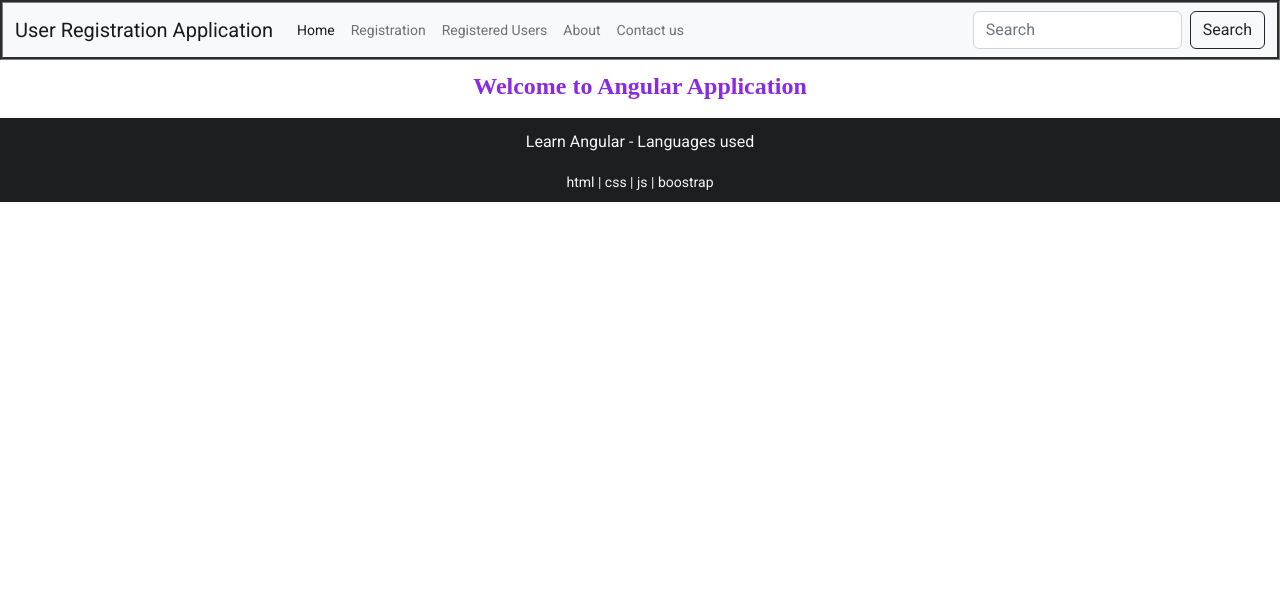
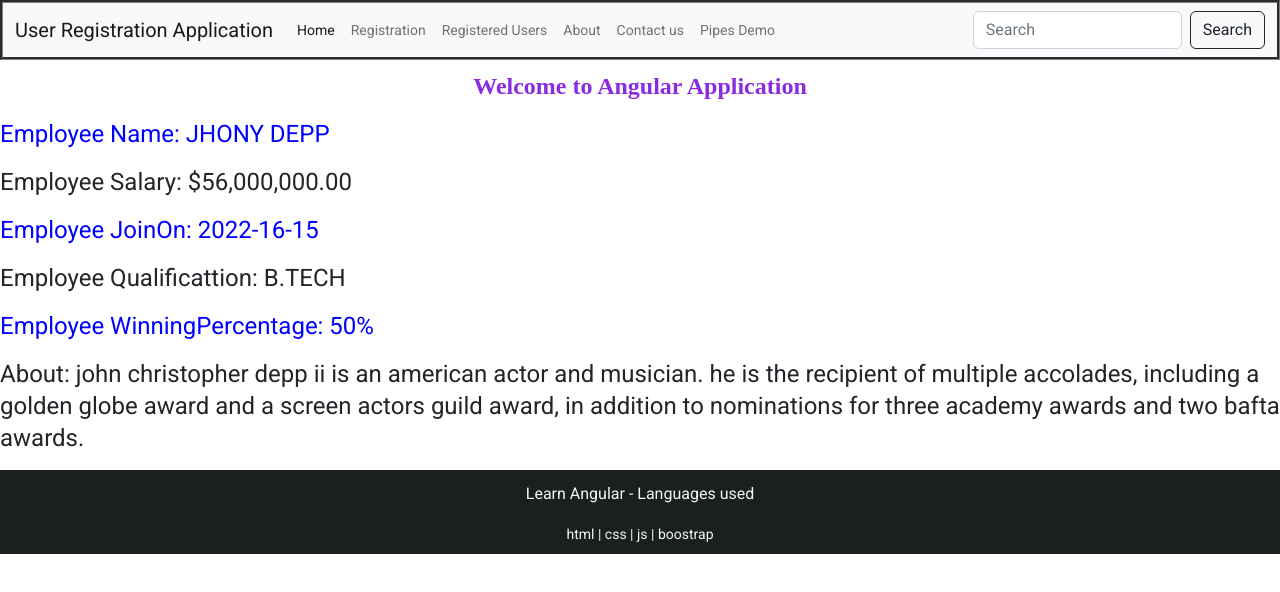
Before and after one commit to sivaranjanimurugan/IIHT_batch_8.0_28-11-22, an Angular app in the folder Client-side/helloworld/: page /pipe in a window 1280 px wide. Before the commit this address led to /. Shown: the top 592 px of the page. Built offline with nearby package versions, Linux system fonts and the light colour scheme.

Commit message:
added pipes

```diff
--- a/Client-side/helloworld/src/app/Components/navbar/navbar.component.html
+++ b/Client-side/helloworld/src/app/Components/navbar/navbar.component.html
@@ -21,6 +21,9 @@
           <li class="nav-item">
             <a class="nav-link" routerLink="contactus">Contact us</a>
           </li>
+          <li class="nav-item">
+            <a class="nav-link" routerLink="pipe">Pipes Demo</a>
+          </li>
         </ul>
         <form class="d-flex" role="search">
           <input class="form-control me-2" type="search" placeholder="Search" aria-label="Search">
--- /dev/null
+++ b/Client-side/helloworld/src/app/Components/pipes/pipes.component.html
@@ -0,0 +1,6 @@
+<h1 style="color: blue;">Employee Name: {{employee.name | uppercase}}</h1>
+<h1>Employee Salary: {{employee.baseSalary | currency:"USD"}}</h1>
+<h1 style="color: blue;">Employee JoinOn: {{employee.joinOn | date:"yyyy-mm-dd"}}</h1>
+<h1>Employee Qualificattion: {{employee.qualification | uppercase}}</h1>
+<h1 style="color: blue;">Employee WinningPercentage: {{employee.winningPercentage | percent}}</h1>
+<h1>About: {{employee.about | lowercase}}</h1>
--- /dev/null
+++ b/Client-side/helloworld/src/app/Components/pipes/pipes.component.ts
@@ -0,0 +1,24 @@
+import { Component, OnInit } from '@angular/core';
+
+@Component({
+  selector: 'app-pipes',
+  templateUrl: './pipes.component.html',
+  styleUrls: ['./pipes.component.css']
+})
+export class PipesComponent implements OnInit {
+
+  employee = {
+    "name": "jhony depp",
+    "baseSalary": 56000000,
+    "joinOn": Date.now(),
+    "qualification": "B.Tech",
+    "about": "John Christopher Depp II is an American actor and musician. He is the recipient of multiple accolades, including a Golden Globe Award and a Screen Actors Guild Award, in addition to nominations for three Academy Awards and two BAFTA awards.",
+    "winningPercentage": 50 / 100
+  }
+
+  constructor() { }
+
+  ngOnInit(): void {
+  }
+
+}
--- a/Client-side/helloworld/src/app/app-routing.module.ts
+++ b/Client-side/helloworld/src/app/app-routing.module.ts
@@ -3,6 +3,7 @@ import { RouterModule, Routes } from '@angular/router';
 import { AboutComponent } from './Components/about/about.component';
 import { ContactusComponent } from './Components/contactus/contactus.component';
 import { HomeComponent } from './Components/home/home.component';
+import { PipesComponent } from './Components/pipes/pipes.component';
 import { RegUserComponent } from './Components/reg-user/reg-user.component';
 import { UserformComponent } from './Components/userform/userform.component';
 
@@ -11,7 +12,8 @@ const routes: Routes = [
   { path: "register", component: UserformComponent },
   { path:"reg", component: RegUserComponent},
   { path:"about", component: AboutComponent},
-  { path:"contactus", component: ContactusComponent}
+  { path:"contactus", component: ContactusComponent},
+  { path:"pipe", component: PipesComponent}
 ];
 
 @NgModule({
--- a/Client-side/helloworld/src/app/app.module.ts
+++ b/Client-side/helloworld/src/app/app.module.ts
@@ -14,6 +14,7 @@ import { AboutComponent } from './Components/about/about.component';
 import { ContactusComponent } from './Components/contactus/contactus.component';
 import { HttpClientModule } from '@angular/common/http';
 import { RegUserComponent } from './Components/reg-user/reg-user.component';
+import { PipesComponent } from './Components/pipes/pipes.component';
 
 @NgModule({
   declarations: [
@@ -23,7 +24,8 @@ import { RegUserComponent } from './Components/reg-user/reg-user.component';
     NavbarComponent,
     AboutComponent,
     ContactusComponent,
-    RegUserComponent
+    RegUserComponent,
+    PipesComponent
   ],
   imports: [
     BrowserModule,
```
Also changed, not shown: Client-side/helloworld/src/app/Components/pipes/pipes.component.css (added), 1 other file (tests, documents, lock files or other folders).
